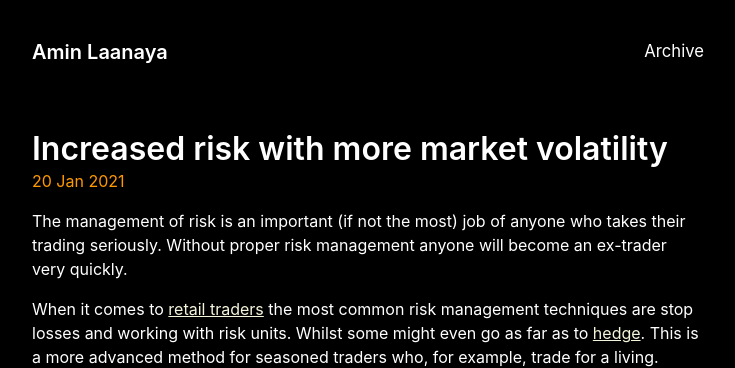
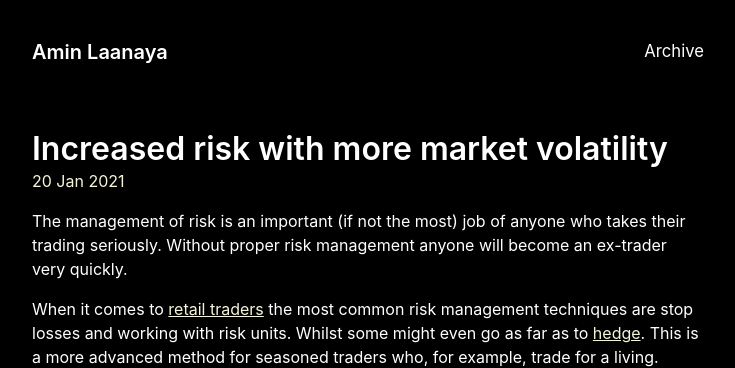
Before and after one commit to Bobcycle/Blog, a Jekyll site: the page built from index.html, in a window 1280 px wide. Shown: the top 368 px of the page, without its empty margins (272-1007 px from the left). Built offline with Jekyll 4.4.1, drawn with Linux system fonts in a browser that asks for light colours; the list of posts is cut into pages by our own code.

Commit message:
Update _posts.scss

```diff
--- a/_sass/_posts.scss
+++ b/_sass/_posts.scss
@@ -36,7 +36,7 @@
   display: block;
   margin-top: -.5rem;
   margin-bottom: var(--spacer);
-  color: #ff9900;
+  color: beige;
 }
 
 
```
